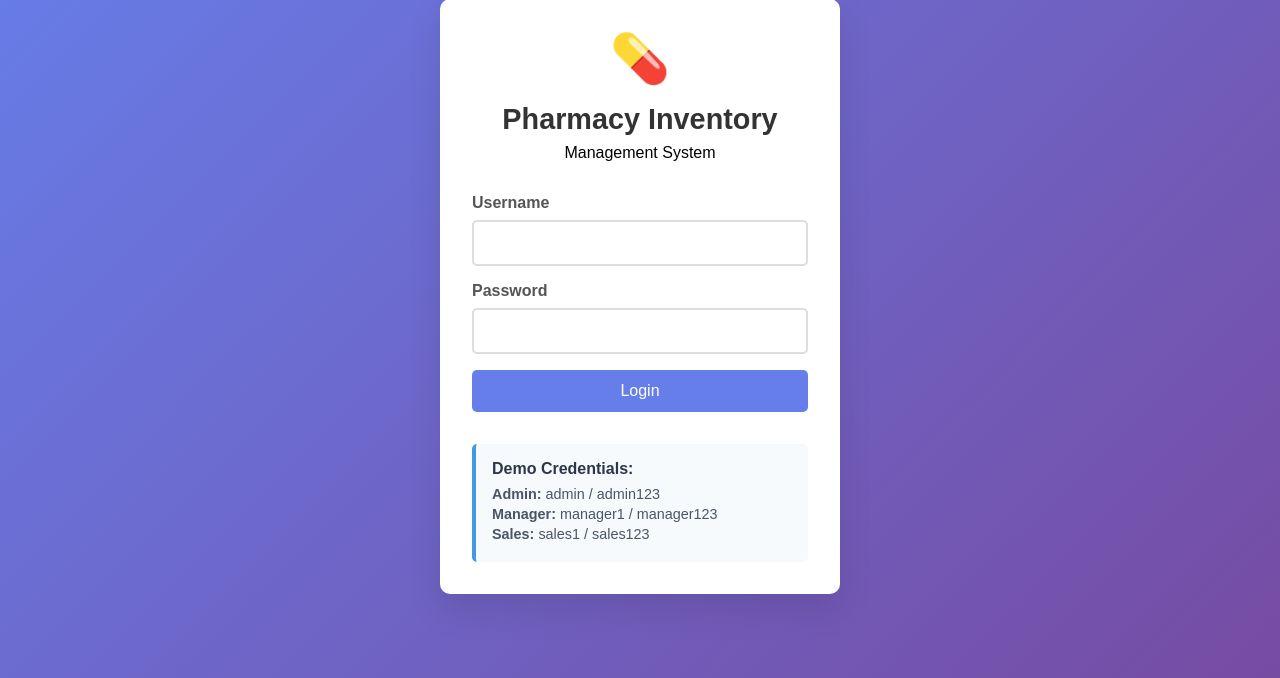
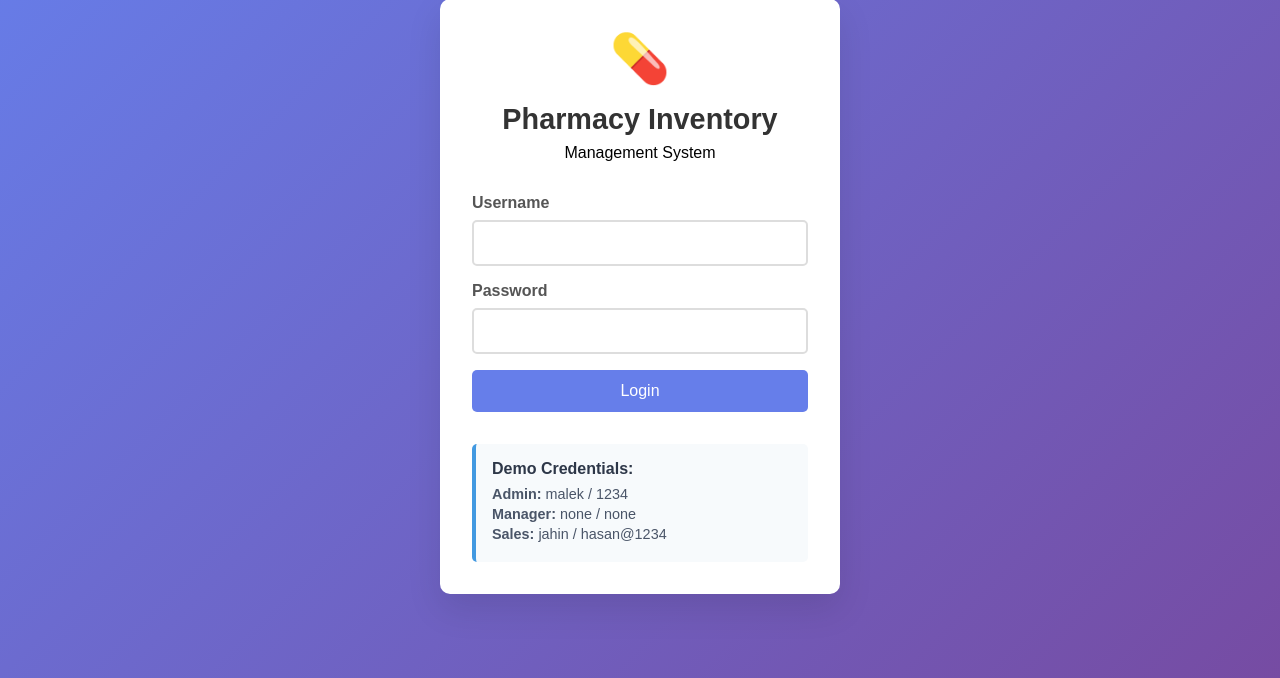
Before and after one commit to ab-malek/web_lab, a Django app: page /login/ in a window 1280 px wide. Shown: the part 104-782 px from the top of the page. Run offline with Django 4.2, Linux system fonts and the light colour scheme.

Commit message:
Update login.html

```diff
--- a/templates/registration/login.html
+++ b/templates/registration/login.html
@@ -149,9 +149,9 @@
 
         <div class="demo-credentials">
             <h4>Demo Credentials:</h4>
-            <p><strong>Admin:</strong> admin / admin123</p>
-            <p><strong>Manager:</strong> manager1 / manager123</p>
-            <p><strong>Sales:</strong> sales1 / sales123</p>
+            <p><strong>Admin:</strong> malek / 1234</p>
+            <p><strong>Manager:</strong> none / none</p>
+            <p><strong>Sales:</strong> jahin / hasan@1234</p>
         </div>
     </div>
 </body>
```
